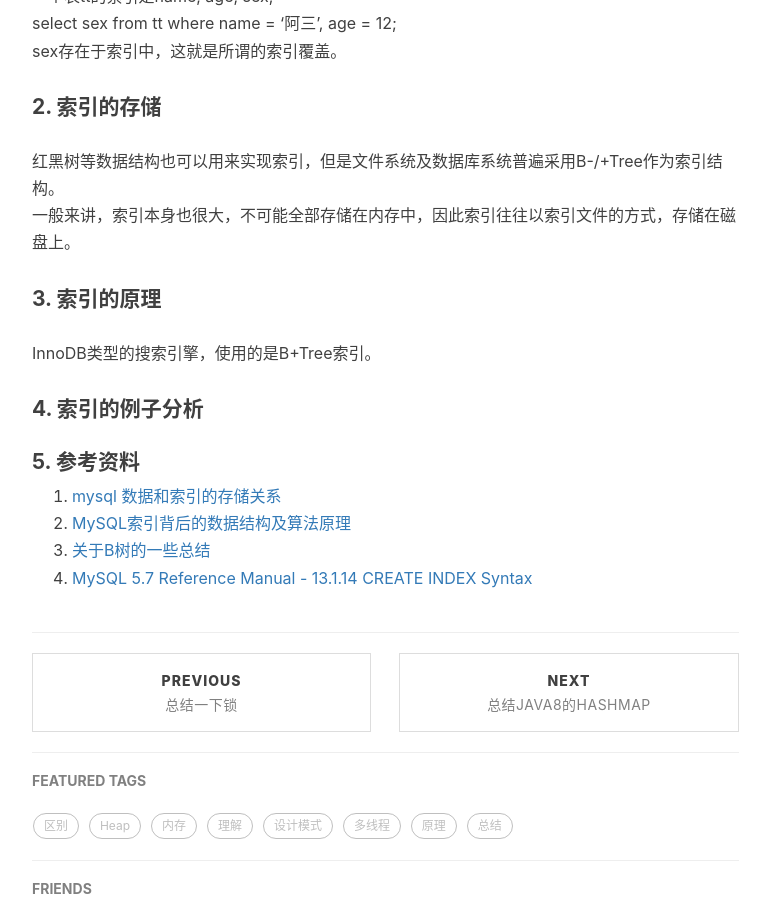
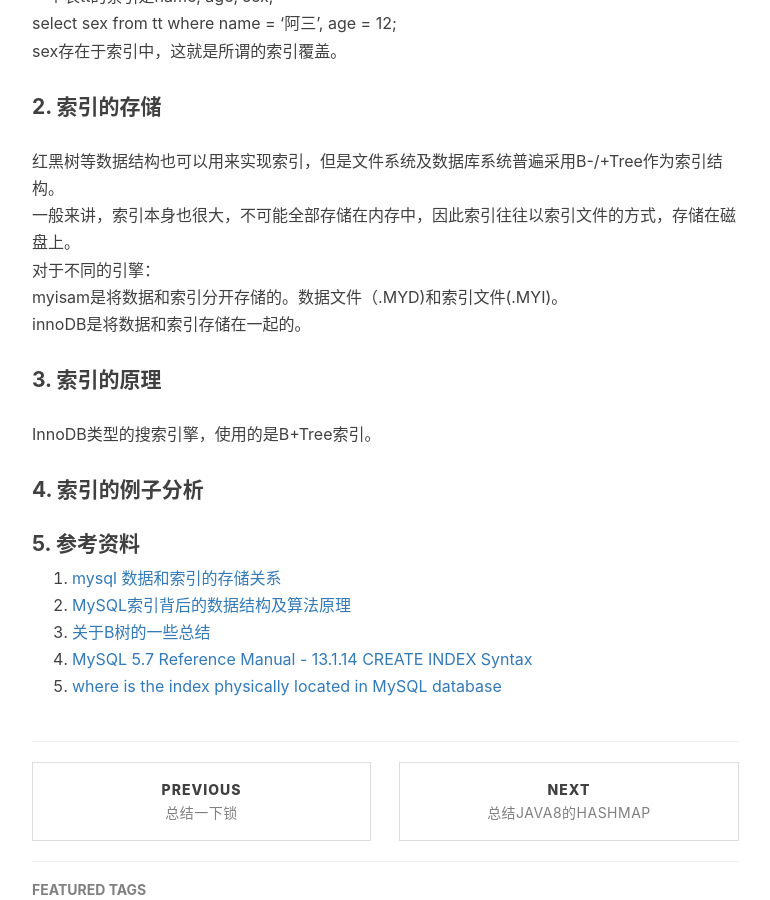
Before and after one commit to baiscjava/basicjava.github.io, a Jekyll site: the page built from _posts/2017-08-29-总结一下数据库的索引.md, in a window 1280 px wide and 900 px high, scrolled down 1330 px. Shown: the whole window, without its empty margins (233-1003 px from the left). Built offline with Jekyll 4.4.1, drawn with Linux system fonts in a browser that asks for light colours; nearby versions of some CDN libraries; comment, search, counter and statistics services are not loaded.

Commit message:
Update 2017-08-29-总结一下数据库的索引.md

```diff
--- a/_posts/2017-08-29-总结一下数据库的索引.md
+++ b/_posts/2017-08-29-总结一下数据库的索引.md
@@ -41,6 +41,10 @@ sex存在于索引中，这就是所谓的索引覆盖。<br>
 #### 2. 索引的存储<br>
 红黑树等数据结构也可以用来实现索引，但是文件系统及数据库系统普遍采用B-/+Tree作为索引结构。<br>
 一般来讲，索引本身也很大，不可能全部存储在内存中，因此索引往往以索引文件的方式，存储在磁盘上。<br>
+对于不同的引擎：<br>
+myisam是将数据和索引分开存储的。数据文件（.MYD)和索引文件(.MYI)。<br>
+innoDB是将数据和索引存储在一起的。
+
 
 #### 3. 索引的原理<br>
 InnoDB类型的搜索引擎，使用的是B+Tree索引。<br>
@@ -53,3 +57,4 @@ InnoDB类型的搜索引擎，使用的是B+Tree索引。<br>
 2. [MySQL索引背后的数据结构及算法原理](https://www.cnblogs.com/tgycoder/p/5410057.html)
 3. [关于B树的一些总结](https://www.cnblogs.com/tgycoder/p/5077017.html)
 4. [MySQL 5.7 Reference Manual - 13.1.14 CREATE INDEX Syntax](https://dev.mysql.com/doc/refman/5.7/en/create-index.html)
+5. [where is the index physically located in MySQL database](https://dba.stackexchange.com/questions/62900/where-is-the-index-physically-located-in-mysql-database)
```
